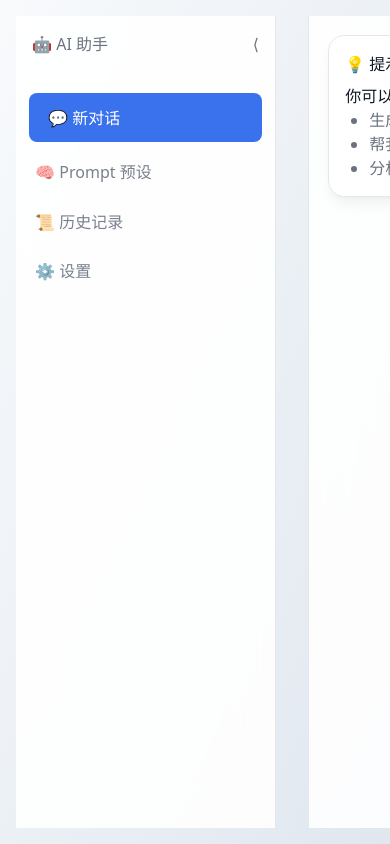
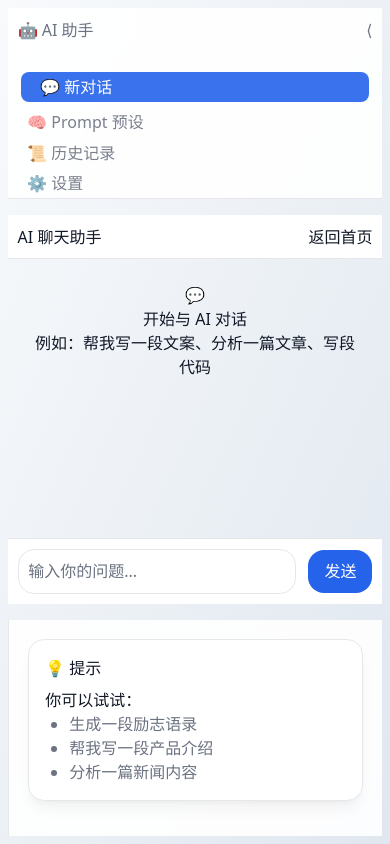
Before and after one commit to xianshi3/Reality-Blog, a Next.js app: page /ai-chat/fullscreen in a window 390 px wide. Built offline with nearby package versions, Linux system fonts and the light colour scheme.

Commit message:
AI对话适配手机模式

```diff
--- a/app/ai-chat/fullscreen/fullscreen-chat.css
+++ b/app/ai-chat/fullscreen/fullscreen-chat.css
@@ -50,7 +50,7 @@
     /* 文字与辅助色 */
     --text: #e6eef8;
     --text-dark: #e6eef8;
-    --text-light: #cbd5dc; /* 更中性的侧栏文字 */
+    --text-light: #cbd5dc; /* 更中性的侧侧文字 */
     --muted: #9ca3af;
     --muted-2: #d1d5db;
 
@@ -60,7 +60,7 @@
     --border: #23272f;      /* 边框使用暗色系，避免高饱和蓝 */
 
     /* 主题色（不那么蓝，较中性） */
-    --primary: #6b7280;     /* 主交互色改为石板灰 */
+    --primary: #6b7280;     /* 主交互色为石板灰 */
     --primary-dark: #4b5563;/* 悬浮 / 深色主色 */
 
     /* 侧栏 / 毛玻璃 */
@@ -134,7 +134,7 @@
   background: none;
   border: none;
   text-align: left;
-  padding: 0.8rem 1.2rem;
+  padding: 0.2rem 1.2rem;
   color: var(--text);
   opacity: 0.9;
   cursor: pointer;
@@ -344,6 +344,7 @@
   background: var(--ai-bubble);
   padding: 0.6rem 0.9rem;
 }
+
 .bubble.typing span {
   display: inline-block;
   width: 6px;
@@ -352,6 +353,7 @@
   border-radius: 50%;
   animation: blink 1s infinite;
 }
+
 .bubble.typing span:nth-child(2) { animation-delay: 0.15s; }
 .bubble.typing span:nth-child(3) { animation-delay: 0.3s; }
 
@@ -360,11 +362,12 @@
   40% { opacity: 1; transform: translateY(-3px); }
 }
 
-/* 保持可访问的对比：当使用纯黑/白背景时的跌代 */
+/* 改善背景对比：当使用纯黑/白背景时的跌代 */
 @media (prefers-color-scheme: dark) {
   .nav-item:hover {
     background: rgba(255,255,255,0.03);
   }
+
   .nav-item {
     color: var(--text);
   }
@@ -379,3 +382,94 @@
 :root, :root * {
   box-sizing: border-box;
 }
+
+/* 移动设备通用设置 */
+@media (max-width: 767px) {
+  .desktop-chat-layout {
+    grid-template-columns: 1fr; /* 单列布局 */
+    grid-template-rows: auto 1fr auto; /* 顶部栏、聊天区、底部栏 */
+    padding: 0.5rem; /* 减少内边距 */
+  }
+
+  .sidebar {
+    width: 100%; /* 侧边栏全屏显示 */
+    border-right: none; /* 去掉右侧边框 */
+    border-bottom: 1px solid var(--border); /* 添加底部边框 */
+  }
+
+  .sidebar.closed {
+    display: none; /* 关闭状态下隐藏侧边栏 */
+  }
+
+  .sidebar-header {
+    padding: 0.8rem; /* 减少内边距 */
+  }
+
+  .chat-topbar {
+    height: auto; /* 自动高度 */
+    padding: 0.8rem; /* 减少内边距 */
+  }
+
+  .chat-body {
+    padding: 0.5rem; /* 减少内边距 */
+  }
+
+  .chat-empty {
+    padding: 1rem; /* 减少内边距 */
+  }
+
+  .chat-footer {
+    padding: 0.8rem; /* 减少内边距 */
+  }
+
+  .chat-input input {
+    padding: 0.6rem; /* 减少内边距 */
+  }
+
+  .chat-input button {
+    padding: 0.6rem 1rem; /* 减少内边距 */
+  }
+
+  .msg {
+    flex-direction: column; /* 消息垂直排列 */
+  }
+
+  .msg.user {
+    flex-direction: column-reverse; /* 用户消息反向排列 */
+  }
+
+  .bubble {
+    max-width: 90%; /* 气泡宽度适应屏幕 */
+  }
+
+  .hint-card {
+    margin-bottom: 1rem; /* 增加间距 */
+  }
+}
+
+/* 更小的屏幕进一步调整 */
+@media (max-width: 480px) {
+  .chat-input input {
+    font-size: 1rem; /* 减小字体大小 */
+  }
+
+  .chat-input button {
+    font-size: 1rem; /* 减小字体大小 */
+  }
+
+  .bubble {
+    padding: 0.8rem 1rem; /* 减少内边距 */
+  }
+
+  .sidebar-header {
+    padding: 0.6rem; /* 进一步减少内边距 */
+  }
+
+  .chat-topbar {
+    padding: 0.6rem; /* 进一步减少内边距 */
+  }
+
+  .chat-footer {
+    padding: 0.6rem; /* 进一步减少内边距 */
+  }
+}
```
